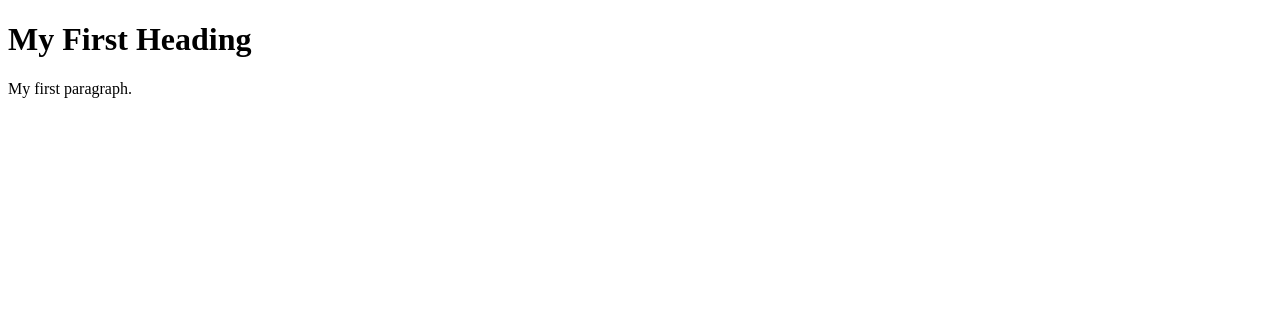
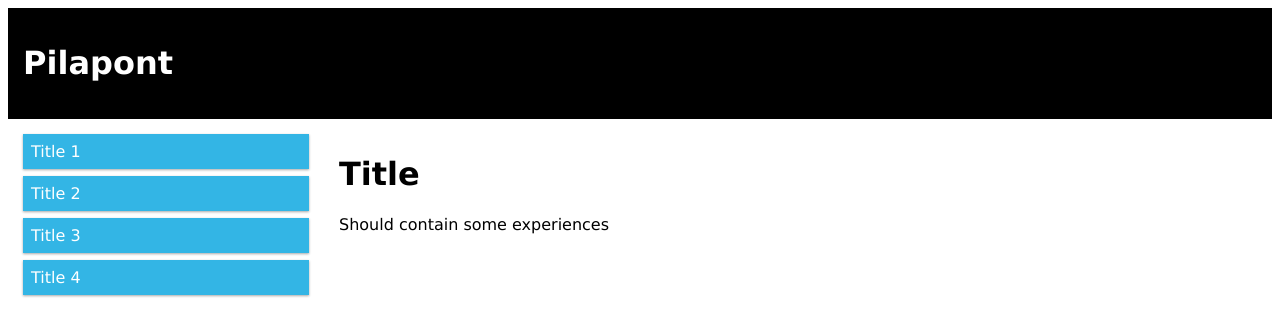
Before and after one commit to MaryamKia/MaryamKia.github.io, a plain HTML site: page index.html in a window 1280 px wide. Drawn offline with Linux system fonts and the light colour scheme.

Commit message:
Update index.html

```diff
--- a/index.html
+++ b/index.html
@@ -1,9 +1,81 @@
 <!DOCTYPE html>
 <html>
+<head>
+<meta name="viewport" content="width=device-width, initial-scale=1.0">
+<style>
+* {
+    box-sizing: border-box;
+}
+.row::after {
+    content: "";
+    clear: both;
+    display: table;
+}
+[class*="col-"] {
+    float: left;
+    padding: 15px;
+}
+.col-1 {width: 8.33%;}
+.col-2 {width: 16.66%;}
+.col-3 {width: 25%;}
+.col-4 {width: 33.33%;}
+.col-5 {width: 41.66%;}
+.col-6 {width: 50%;}
+.col-7 {width: 58.33%;}
+.col-8 {width: 66.66%;}
+.col-9 {width: 75%;}
+.col-10 {width: 83.33%;}
+.col-11 {width: 91.66%;}
+.col-12 {width: 100%;}
+html {
+    font-family: "Lucida Sans", sans-serif;
+}
+.header {
+    background-color: black;
+    color: white;
+    padding: 15px;
+}
+.menu ul {
+    list-style-type: none;
+    margin: 0;
+    padding: 0;
+}
+.menu li {
+    padding: 8px;
+    margin-bottom: 7px;
+    background-color: #33b5e5;
+    color: #ffffff;
+    box-shadow: 0 1px 3px rgba(0,0,0,0.12), 0 1px 2px rgba(0,0,0,0.24);
+}
+.menu li:hover {
+    background-color: #0099cc;
+}
+</style>
+</head>
 <body>
 
-<h1>My First Heading</h1>
-<p>My first paragraph.</p>
+<div class="header">
+  <h1>Pilapont</h1>
+</div>
+
+<div class="row">
+
+<div class="col-3 menu">
+  <ul>
+    <li>Title 1</li>
+    <li>Title 2</li>
+    <li>Title 3</li>
+    <li>Title 4</li>
+  </ul>
+</div>
+
+<div class="col-9">
+  <h1>Title</h1>
+  <p>Should contain some experiences</p>
+
+</div>
+
+</div>
 
 </body>
 </html>
```
